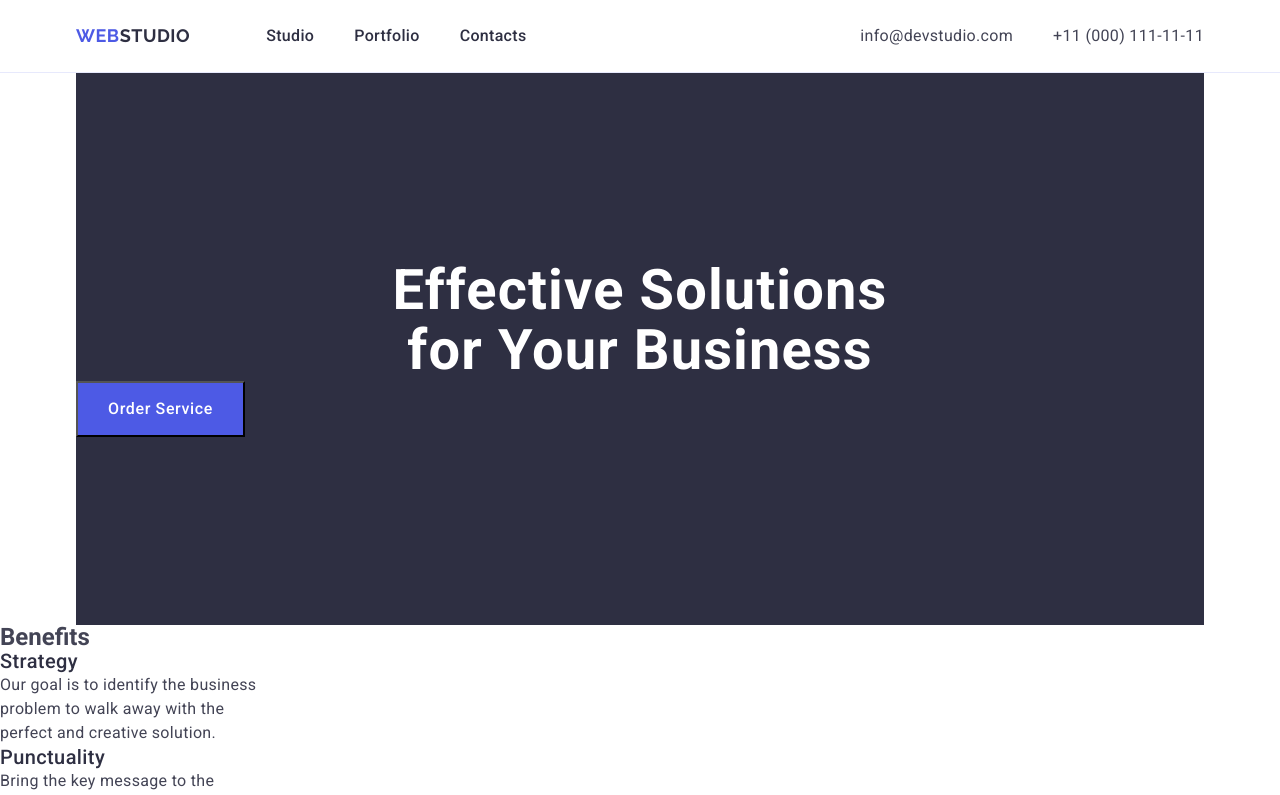
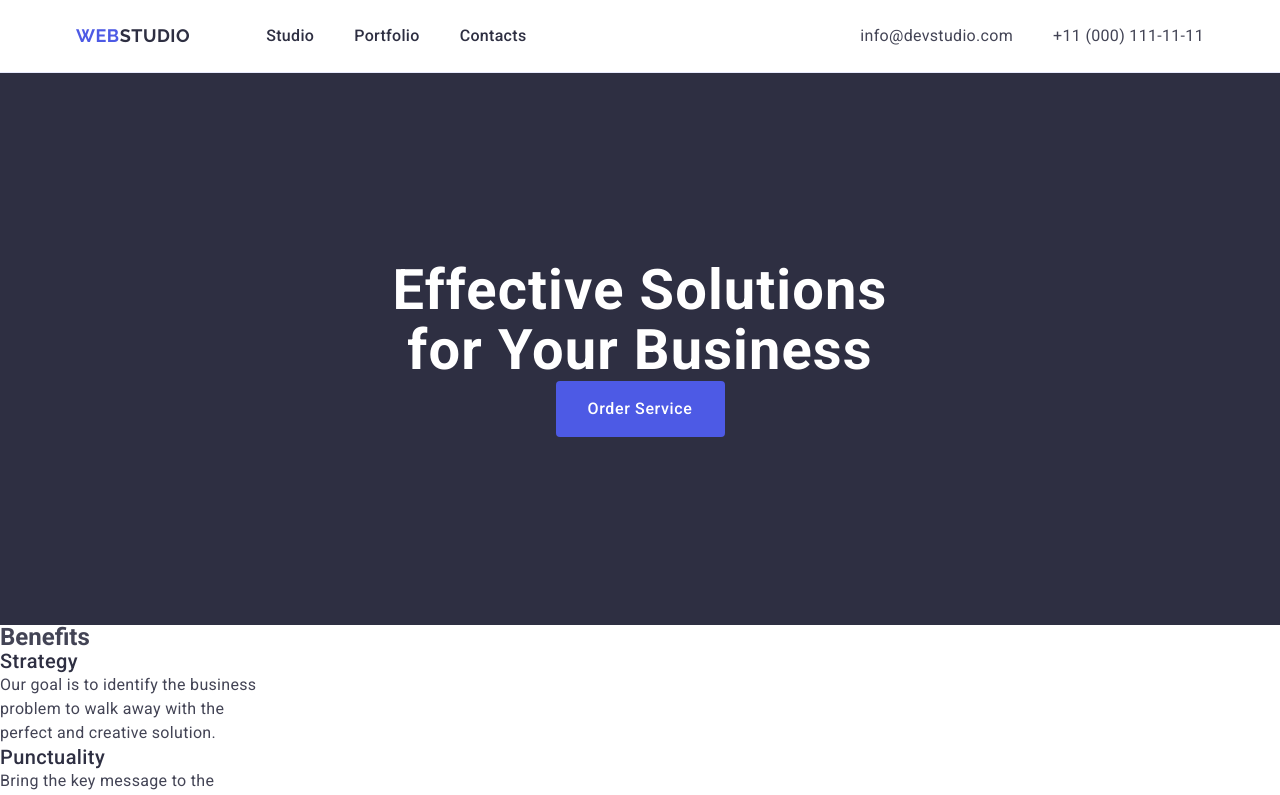
Before and after one commit to Oleksandr-Kostiuchenko/goit-markup-hw-03, a plain HTML site: page index.html in a window 1280 px wide. Shown: the top 795 px of the page. Drawn offline with nearby package versions, Linux system fonts and the light colour scheme; a web font is replaced by a local one.

Commit message:
fix hero section

```diff
--- a/css/style.css
+++ b/css/style.css
@@ -158,18 +158,22 @@ address {
     text-align: center;
     letter-spacing: 0.02em;
     max-width: 496px;
-    margin-bottom: 48px;
     margin: 0 auto;
 }
 
 .main-button {
-    width: 169px;
+    min-width: 169px;
     height: 56px;
+    border: none;
+    border-radius: 4px;
+    cursor: pointer;
     font-weight: 500;
     background: #4d5ae5;
     line-height: 1.5;
     letter-spacing: 0.04em;
     color: #fff;
+    display: block;
+    margin-top: 48px;
     margin: 0 auto;
 }
 
--- a/index.html
+++ b/index.html
@@ -48,13 +48,14 @@
     </header>
 
     <main>
-        <div class="container">
-            <section class="site-top-section">
+        <section class="site-top-section">
+            <div class="container">
                 <h1 class="main-title">Effective Solutions <br>for Your Business</h1>
 
                 <button class="main-button" type="button">Order Service</button>
-            </section>
-        </div>
+            </div>
+        </section>
+
 
         <section class="benefits-section">
             <h2>Benefits</h2>
```
